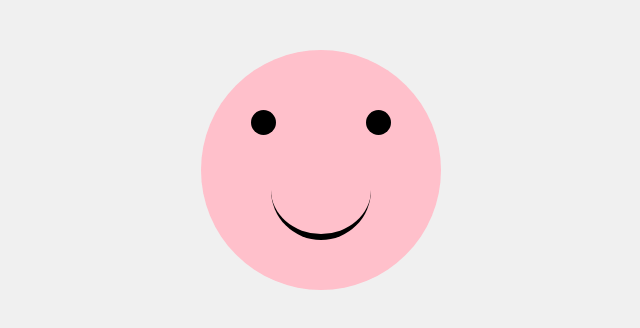
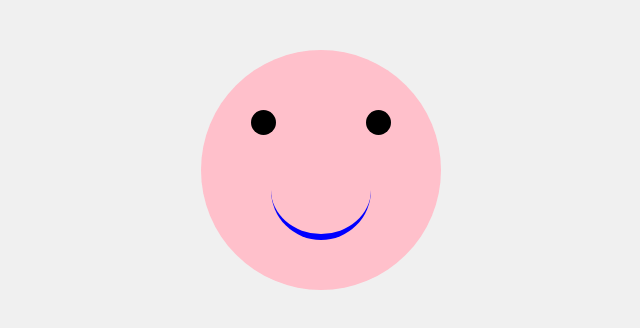
Before and after one commit to praveena27sp-pixel/smileydemo, a plain HTML site: page index.html in a window 1280 px wide. Shown: the full height of the page, 319-959 px from the left. Drawn offline with Linux system fonts and the light colour scheme.

Commit message:
Update index.html

```diff
--- a/index.html
+++ b/index.html
@@ -37,7 +37,7 @@
     .mouth {
       width: 100px;
       height: 50px;
-      border-bottom: 6px solid black;
+      border-bottom: 6px solid blue;
       border-radius: 0 0 100px 100px;
       position: absolute;
       bottom: 50px;
```
